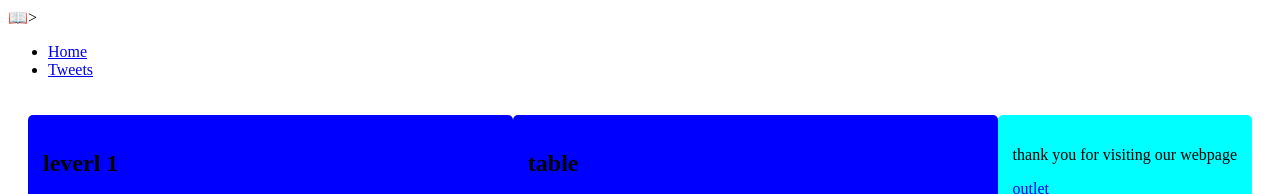
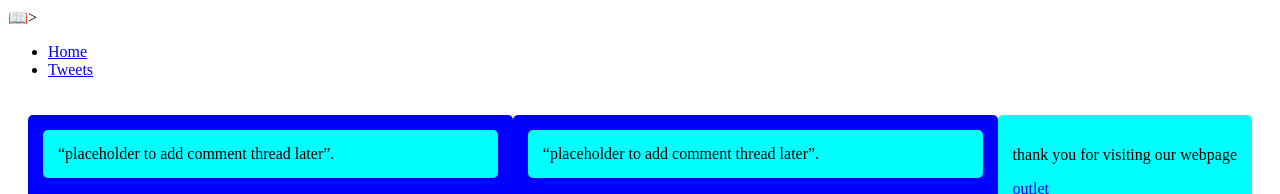
Before and after one commit to Afkir007/alx_html_css, a plain HTML site: page css_basic/index.html in a window 1280 px wide. Shown: the top 194 px of the page. Drawn offline with Linux system fonts and the light colour scheme; grey boxes are pictures that could not be loaded.

Commit message:
last commit

```diff
--- a/css_basic/index.html
+++ b/css_basic/index.html
@@ -15,6 +15,7 @@
     </header>
     <main>
         <article>
+            <aside>“placeholder to add comment thread later”.</aside>
     <h1>leverl 1</h1>
      <a href="www.example.com">_blank<img src="https://i.ibb.co/gTDZZT8/ALX-Logo-07.png" alt="error"></a>
 
@@ -29,7 +30,7 @@
 <a href="tweets.html">interesting tweet</a>
 </article>
 <article>
-
+   <aside>“placeholder to add comment thread later”.</aside>
  <h2>table</h2>
  <div class="table">
  <table style="border: 1px;">
```
